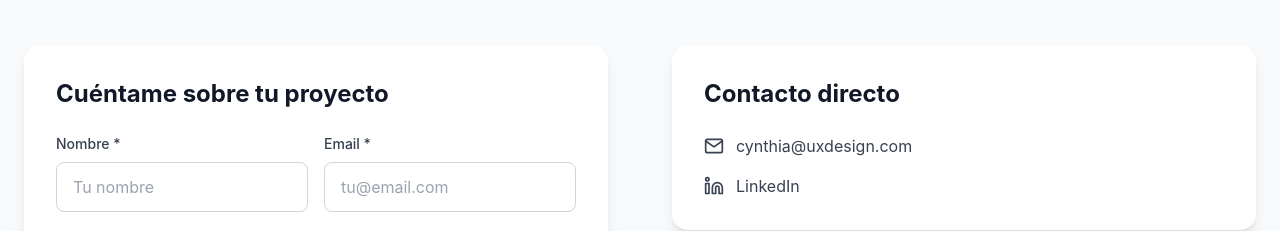
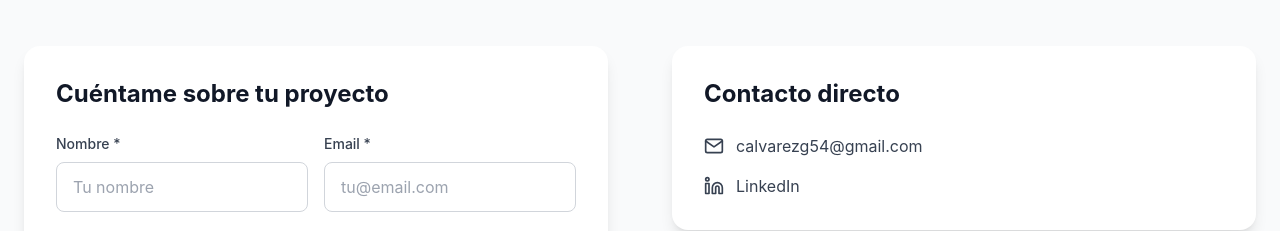
Before and after one commit to ivanmime/Product-UX-Designer-Freelance-Portfolio-9565, a React (Vite) app: page / in a window 1280 px wide. Shown: the part 6360-6591 px from the top of the page. Built offline with nearby package versions, Linux system fonts and the light colour scheme.

Commit message:
Update contact information and calendar booking link
- Change email to calvarezg54@gmail.com
- Update LinkedIn to https://www.linkedin.com/in/cynthia-alva-ga/
- Replace Calendly with Google Calendar link: https://calendar.app.google/VHmgJrSrsmdK79x8A

```diff
--- a/src/components/Contact.jsx
+++ b/src/components/Contact.jsx
@@ -164,14 +164,14 @@ const Contact = () => {
               </h3>
               <div className="space-y-4">
                 <a
-                  href="mailto:cynthia@uxdesign.com"
+                  href="mailto:calvarezg54@gmail.com"
                   className="flex items-center space-x-3 text-gray-700 hover:text-purple-600 transition-colors"
                 >
                   <SafeIcon icon={FiMail} className="w-5 h-5" />
-                  <span>cynthia@uxdesign.com</span>
+                  <span>calvarezg54@gmail.com</span>
                 </a>
                 <a
-                  href="https://linkedin.com/in/cynthia-ux"
+                  href="https://www.linkedin.com/in/cynthia-alva-ga/"
                   target="_blank"
                   rel="noopener noreferrer"
                   className="flex items-center space-x-3 text-gray-700 hover:text-blue-600 transition-colors"
@@ -191,7 +191,7 @@ const Contact = () => {
                 15 minutos para conocer tu proyecto y ver cómo puedo ayudarte. Sin compromiso.
               </p>
               <motion.a
-                href="https://calendly.com/cynthia-ux"
+                href="https://calendar.app.google/VHmgJrSrsmdK79x8A"
                 target="_blank"
                 rel="noopener noreferrer"
                 whileHover={{ scale: 1.05 }}
```
